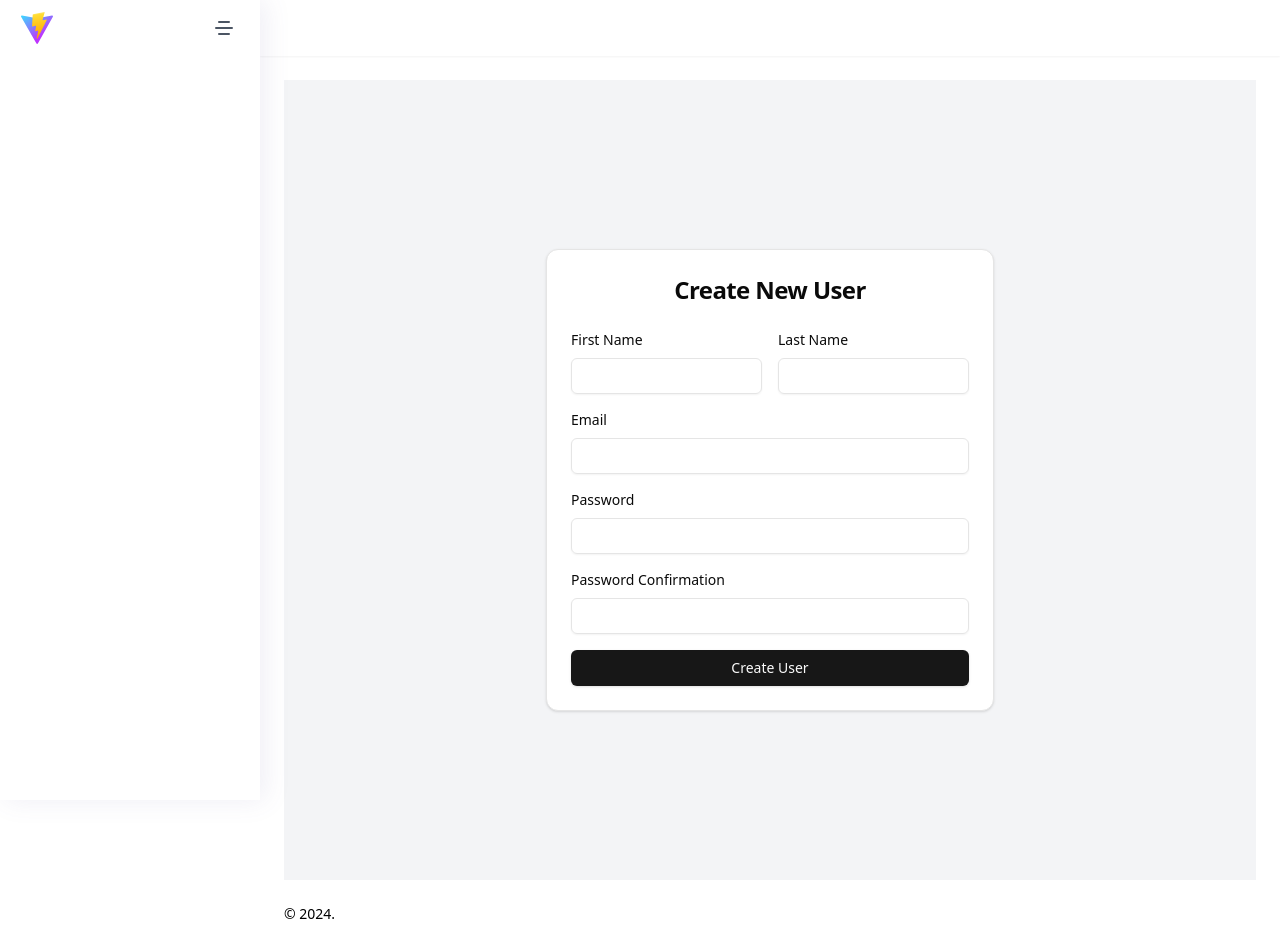
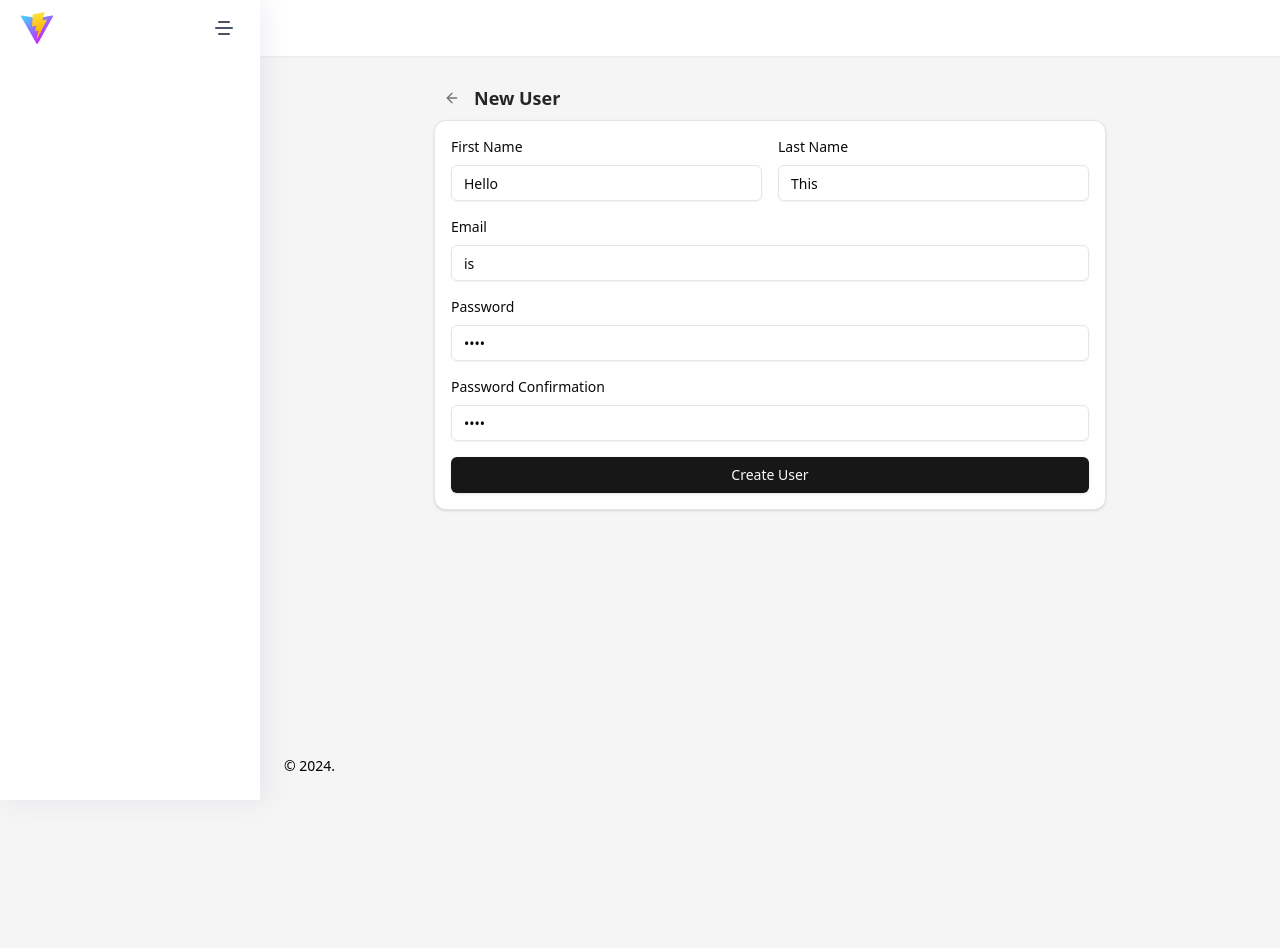
Before and after one commit to lajouiZakariae/frontend-ecom, a React (Vite) app: page /users/create in a window 1280 px wide. After the commit the page ends 800 px from the top, so only its background shows below. Built offline with nearby package versions, Linux system fonts and the light colour scheme; no server answers.

Commit message:
user form

```diff
--- a/index.html
+++ b/index.html
@@ -6,7 +6,7 @@
         <meta name="viewport" content="width=device-width, initial-scale=1.0" />
         <title>Vite + React + TS</title>
     </head>
-    <body>
+    <body class="bg-neutral-100">
         <div id="root"></div>
         <script type="module" src="/src/main.tsx"></script>
     </body>
--- a/src/components/ui/button.tsx
+++ b/src/components/ui/button.tsx
@@ -17,7 +17,7 @@ const buttonVariants = cva(
                     'border border-neutral-200 bg-white shadow-sm hover:bg-neutral-100 hover:text-neutral-900 dark:border-neutral-800 dark:bg-neutral-950 dark:hover:bg-neutral-800 dark:hover:text-neutral-50',
                 secondary:
                     'bg-neutral-100 text-neutral-900 shadow-sm hover:bg-neutral-100/80 dark:bg-neutral-800 dark:text-neutral-50 dark:hover:bg-neutral-800/80',
-                ghost: 'hover:bg-neutral-100 hover:text-neutral-900 dark:hover:bg-neutral-800 dark:hover:text-neutral-50',
+                ghost: 'hover:bg-neutral-200 hover:text-neutral-900 dark:hover:bg-neutral-800 dark:hover:text-neutral-50',
                 link: 'text-neutral-900 underline-offset-4 hover:underline dark:text-neutral-50',
             },
             size: {
--- /dev/null
+++ b/src/features/users/components/user-form-with-formik.tsx
@@ -0,0 +1,29 @@
+import { UserForm } from '@/features/users/components/user-form'
+import { withFormik } from 'formik'
+import { UserFormValues } from '../types/user-form-values'
+
+export interface UserFormWithFormikProps {
+    initialValues: UserFormValues
+    submitHandler: (values: UserFormValues) => void
+}
+
+export const UserFormWithFormik = withFormik<UserFormWithFormikProps, UserFormValues>({
+    mapPropsToValues: values => ({
+        first_name: values.initialValues.first_name ?? '',
+        last_name: values.initialValues.last_name ?? '',
+        email: values.initialValues.email ?? '',
+        password: values.initialValues.password ?? '',
+        password_confirmation: values.initialValues.password_confirmation ?? '',
+    }),
+    // validationSchema: yup.object({
+    //     first_name: yup.string().required('First Name is required'),
+    //     last_name: yup.string().required('Last Name is required'),
+    //     email: yup.string().email('Email is invalid').required('Email is required'),
+    //     password: yup.string().required('Password is required'),
+    //     password_confirmation: yup
+    //         .string()
+    //         .oneOf([yup.ref('password')], 'Passwords do not match')
+    //         .required('Password Confirmation is required'),
+    // }),
+    handleSubmit: (values, { props }) => props.submitHandler(values),
+})(UserForm)
--- /dev/null
+++ b/src/features/users/components/user-form.tsx
@@ -0,0 +1,31 @@
+import { Form, FormikContextType, FormikProvider } from 'formik'
+import { Button } from '@/components/ui/button'
+import { TextFieldGroup } from '@/components/form-fields/text-field-group'
+import { useTranslation } from 'react-i18next'
+import { UserFormValues } from '../types/user-form-values'
+
+export const UserForm = (formik: FormikContextType<UserFormValues>) => {
+    const { t } = useTranslation()
+
+    return (
+        <FormikProvider value={formik}>
+            <Form className='space-y-4'>
+                <div className='grid grid-cols-2 gap-4'>
+                    <TextFieldGroup label='First Name' name='first_name' />
+
+                    <TextFieldGroup label='Last Name' name='last_name' />
+                </div>
+
+                <TextFieldGroup label='Email' name='email' />
+
+                <TextFieldGroup label='Password' name='password' type='password' />
+
+                <TextFieldGroup type='password' label='Password Confirmation' name='password_confirmation' />
+
+                <Button type='submit' className='w-full'>
+                    {t('Create User')}
+                </Button>
+            </Form>
+        </FormikProvider>
+    )
+}
--- /dev/null
+++ b/src/features/users/types/user-form-values.ts
@@ -0,0 +1,7 @@
+export interface UserFormValues {
+    first_name: string
+    last_name: string
+    email: string
+    password: string
+    password_confirmation: string
+}
--- a/src/views/form-view.tsx
+++ b/src/views/form-view.tsx
@@ -1,78 +1,44 @@
 import { Button } from '@/components/ui/button'
-import { Card, CardContent, CardHeader, CardTitle } from '@/components/ui/card'
-import { Form, FormikProvider, useFormik } from 'formik'
-import * as yup from 'yup'
-import { TextFieldGroup } from '../components/form-fields/text-field-group'
+import { Card } from '@/components/ui/card'
+import { UserFormWithFormik } from '@/features/users/components/user-form-with-formik'
+import { UserFormValues } from '@/features/users/types/user-form-values'
+import { ArrowLeft } from 'lucide-react'
+import { useTranslation } from 'react-i18next'
+import { Link } from 'react-router-dom'
 
-interface UserFormValues {
-    first_name: string
-    last_name: string
-    email: string
-    password: string
-    password_confirmation: string
-}
+const CreateUserForm = () => {
+    const initialValues = {
+        first_name: 'Hello',
+        last_name: 'This',
+        email: 'is',
+        password: 'Edit',
+        password_confirmation: 'Page',
+    }
 
-const UserForm = () => {
-    const formik = useFormik<UserFormValues>({
-        initialValues: {
-            first_name: '',
-            last_name: '',
-            email: '',
-            password: '',
-            password_confirmation: '',
-        },
-        validationSchema: yup.object({
-            first_name: yup.string().required('First Name is required'),
-            last_name: yup.string().required('Last Name is required'),
-            email: yup.string().email('Email is invalid').required('Email is required'),
-            password: yup.string().required('Password is required'),
-            password_confirmation: yup
-                .string()
-                .oneOf([yup.ref('password')], 'Passwords do not match')
-                .required('Password Confirmation is required'),
-        }),
-        onSubmit: values => {
-            console.log(values)
-        },
-    })
+    const submitHandler = (values: UserFormValues) => {
+        console.log(values)
+    }
 
-    return (
-        <FormikProvider value={formik}>
-            <Form className='space-y-4'>
-                <div className='grid grid-cols-2 gap-4'>
-                    <TextFieldGroup label='First Name' name='first_name' />
-
-                    <TextFieldGroup label='Last Name' name='last_name' />
-                </div>
-
-                <TextFieldGroup label='Email' name='email' />
-
-                <TextFieldGroup label='Password' name='password' type='password' />
-
-                <TextFieldGroup type='password' label='Password Confirmation' name='password_confirmation' />
-
-                <Button type='submit' className='w-full'>
-                    Create User
-                </Button>
-            </Form>
-        </FormikProvider>
-    )
-}
-
-const CreateForm = () => {
-    return <UserForm />
+    return <UserFormWithFormik initialValues={initialValues} submitHandler={submitHandler} />
 }
 
 const FormView = () => {
+    const { t } = useTranslation()
+
     return (
-        <div className='flex min-h-screen items-center justify-center bg-gray-100'>
-            <Card className='w-full max-w-md'>
-                <CardHeader>
-                    <CardTitle className='text-center text-2xl font-bold'>Create New User</CardTitle>
-                </CardHeader>
-                <CardContent>
-                    <CreateForm />
-                </CardContent>
+        <div className='mx-auto max-w-2xl'>
+            <div className='mb-1 flex items-center space-x-1 text-neutral-800'>
+                <Link to={'/users'} className='text-neutral-500 hover:text-neutral-900'>
+                    <Button variant={'ghost'} size={'icon'}>
+                        <ArrowLeft />
+                    </Button>
+                </Link>
+
+                <h1 className='text-lg font-bold'>{t('New User')}</h1>
+            </div>
+
+            <Card className='w-full p-4'>
+                <CreateUserForm />
             </Card>
         </div>
     )
--- a/src/views/users-view.tsx
+++ b/src/views/users-view.tsx
@@ -137,7 +137,7 @@ const UsersView = () => {
     const [selectedOptions, setSelectedOptions] = useState<typeof statusOptions>([])
 
     return (
-        <div className='w-full'>
+        <div className='w-full rounded-md bg-white p-4 shadow-lg'>
             <div className='mb-4 flex items-center justify-between'>
                 <div className='flex items-center space-x-2'>
                     <MultiSelectDropdownFilter
```
